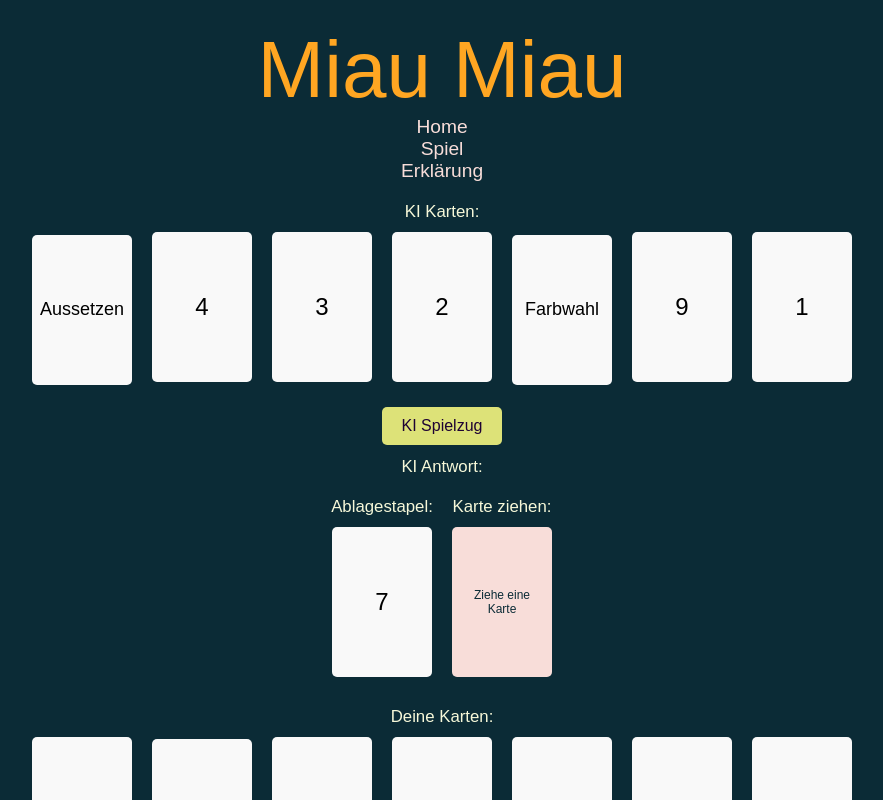
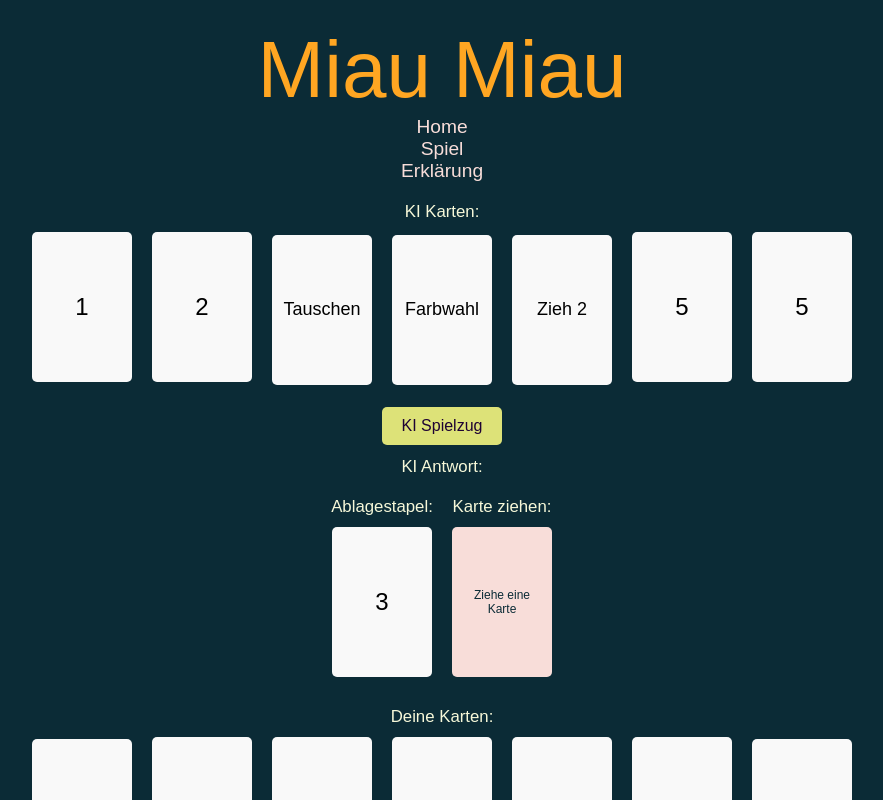
Before and after one commit to philipp1902/interactive-svelte-app, a Svelte app in the folder animal-app/: page / in a window 1280 px wide. Both pictures are taken after a click on the button "Spiel starten". Shown: the top 800 px of the page, without its empty margins (198-1081 px from the left). Built offline with nearby package versions, Linux system fonts and the light colour scheme; no server answers; a web font is replaced by a local one.

Commit message:
added a change card and installed svelte/motion and tried to use it

```diff
--- a/animal-app/package.json
+++ b/animal-app/package.json
@@ -17,6 +17,7 @@
     "@sveltejs/kit": "^2.15.1",
     "dotenv": "^16.4.7",
     "openai": "^4.76.0",
+    "svelte-motion": "^0.12.2",
     "svelte-spa-router": "^4.0.1"
   }
 }
--- a/animal-app/src/pages/Game.svelte
+++ b/animal-app/src/pages/Game.svelte
@@ -29,7 +29,7 @@
   let colorChoiceMenuOpen = false;
   const colors = ['rot', 'gelb', 'grün', 'blau'];
   const numbers = [0, 1, 2, 3, 4, 5, 6, 7, 8, 9];
-  const specialCards = ['Zieh 2', 'Aussetzen', 'Farbwahl'];
+  const specialCards = ['Zieh 2', 'Aussetzen', 'Farbwahl', 'Tauschen'];
 
   $: $gameStore, updateStore();
 
@@ -57,10 +57,13 @@
   }
 
   const playableCards = aiCards.filter(card =>
-      card.color === lastCard.color ||
+    (card.color === lastCard.color && card.type !== 'Farbwahl') ||
     card.number === lastCard.number ||
-      (specialCards.includes(card.type) && card.type === lastCard.type)||
-      (card.type === 'Zieh 2' && (card.color === lastCard.color || lastCard.type === 'Zieh 2'))
+    (specialCards.includes(card.type) && card.type === lastCard.type) ||
+    (card.type === 'Aussetzen' && (card.color === lastCard.color || lastCard.type === 'Aussetzen')) ||      // iwie legt es das trotzdem auf die karte wo es bock hat
+    (card.type === 'Zieh 2' && (card.color === lastCard.color || lastCard.type === 'Zieh 2')) ||
+    (card.type === 'Tauschen' && (card.color === lastCard.color || lastCard.type === 'Tauschen')) ||
+    (card.type === 'Farbwahl')
   );
 
   if (playableCards.length > 0) {
@@ -79,6 +82,8 @@
       chosenColor = randomColorCard.color;
       lastCard.color = chosenColor;
       gameStore.set({ playerCards, aiCards, deck, discardPile, lastCard, canDraw, message, gameOver, aiResponse, hoveredCard });
+    } else if (aiCard.type === 'Tauschen') {
+      swapRandomCards();
     }
     console.log("AI played:", aiCard);
     gameStore.set({ playerCards, aiCards, deck, discardPile, lastCard, canDraw, message, gameOver, aiResponse, hoveredCard });
@@ -89,7 +94,9 @@
   checkGameOver();
 }
 
+
 async function generateTooltipText(card) {
+  if (!card || !card.number) return;
   try {
     const prompt = `Gib mir einen kurzen Satz über die Nummer ${card.number}.`;
     const response = await openai.chat.completions.create({
@@ -111,7 +118,7 @@
       }
     }
     for (const special of specialCards) {
-      if (special === 'Aussetzen' || special === 'Zieh 2') {
+      if (special === 'Aussetzen' || special === 'Zieh 2' || special === 'Tauschen') {
         for (const color of colors) {
           newDeck.push({ type: special, color });
         }
@@ -216,10 +223,21 @@
 
     if (
       (card.color !== lastCard.color && card.number !== lastCard.number) ||
+      (lastCard.type === 'Farbwahl' && card.color !== chosenColor) ||
       (card.type === 'Aussetzen' && lastCard.type !== 'Aussetzen' && card.color !== lastCard.color) ||
-      (card.type === 'Zieh 2' && lastCard.type !== 'Zieh 2' && card.color !== lastCard.color)
+      (card.type === 'Zieh 2' && lastCard.type !== 'Zieh 2' && card.color !== lastCard.color) ||
+      (card.type === 'Tauschen' && lastCard.type !== 'Tauschen' && card.color !== lastCard.color)
     ) {
       message = "Du kannst diese Karte nicht ablegen.";
+      gameStore.set({ playerCards, aiCards, deck, discardPile, lastCard, canDraw, message, gameOver, aiResponse, hoveredCard });
+      return;
+    }
+
+    if (card.type === 'Tauschen') {
+    discardPile.push(card); // Ensure the swap card is placed on the discard pile
+    lastCard = card;
+    swapRandomCards();
+    playerCards = playerCards.filter(c => c !== card); // Remove the swap card from the player's hand
     gameStore.set({ playerCards, aiCards, deck, discardPile, lastCard, canDraw, message, gameOver, aiResponse, hoveredCard });
     return;
     }
@@ -246,6 +264,25 @@
     colorChoiceMenuOpen = false;
     gameStore.set({ playerCards, aiCards, deck, discardPile, lastCard, canDraw, message, gameOver, aiResponse, hoveredCard });
   }
+
+  function swapRandomCards() {
+  const randomPlayerCardIndex = Math.floor(Math.random() * playerCards.length);
+  const randomAiCardIndex = Math.floor(Math.random() * aiCards.length);
+
+  const tempCard = playerCards[randomPlayerCardIndex];
+  playerCards[randomPlayerCardIndex] = aiCards[randomAiCardIndex];
+  aiCards[randomAiCardIndex] = tempCard;
+  // sichergehen, dass die KI nicht die Tauschkarte bekommt -> funkt aber iwie noch nicht komischerweise
+  if (aiCards[randomAiCardIndex].type === 'Tauschen') {
+    const newRandomAiCardIndex = aiCards.findIndex(card => card.type !== 'Tauschen');
+    if (newRandomAiCardIndex !== -1) {
+      aiCards[randomAiCardIndex] = aiCards[newRandomAiCardIndex];
+      aiCards[newRandomAiCardIndex] = tempCard;
+    }
+  }
+  gameStore.set({ playerCards, aiCards, deck, discardPile, lastCard, canDraw, message, gameOver, aiResponse, hoveredCard });
+}
+
 
   function checkGameOver() {
     if (playerCards.length === 0) {
@@ -333,7 +370,7 @@
   <div>
     <h2>Deine Karten:</h2>
     <ul>
-      {#each playerCards as card}
+      {#each playerCards as card, index}
         <li
           class={`card ${card.type ? 'special ' + card.type.toLowerCase().replace(' ', '-') : ''}`}
           style="background-color: {card.color};"
@@ -374,3 +411,12 @@
     </div>
   {/if}
 </main>
+
+
+
+
+<!-- zieh 2 karten kann man immer noch auf andere karten legen -->
+
+
+
+<!-- wenn KI keine Karte legen kann, dann soll sie ziehen und dann nochmal versuchen zu legen -->
```
Also changed, not shown: 1 other file (tests, documents, lock files or other folders). Lines whose indentation alone changed are shown as unchanged.
